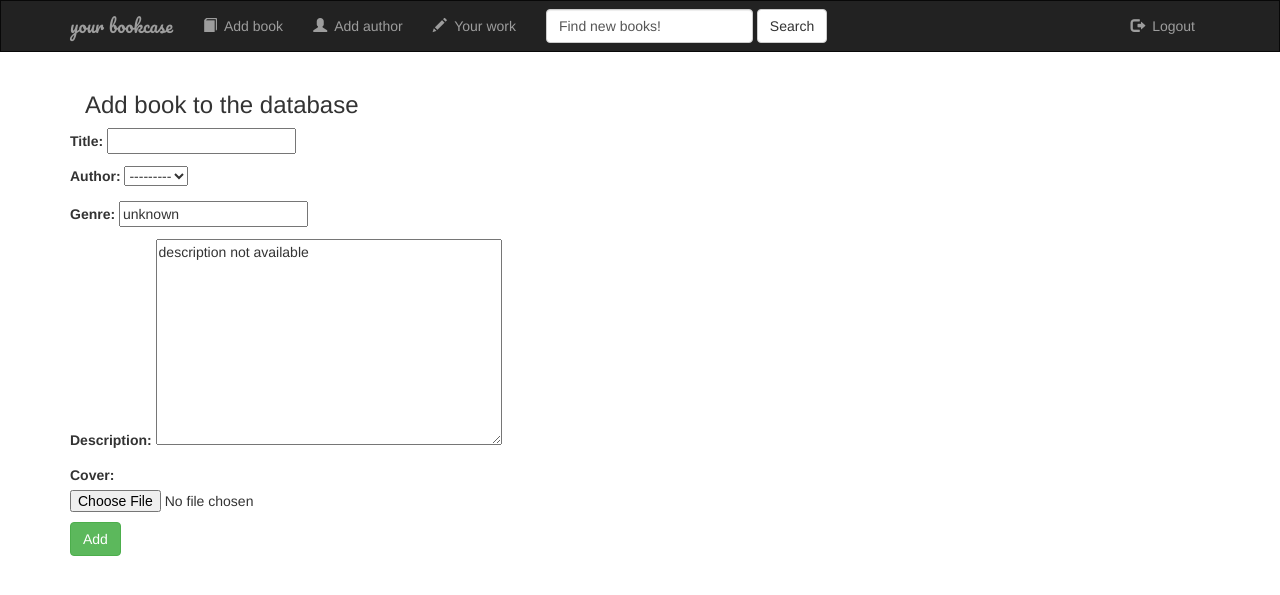
After one commit to lauosi/bookcase, a Django app: page /bookcase/book/add/ in a window 1280 px wide. The commit adds this page. Shown: the top 595 px of the page. Run offline with Django 3.2, Linux system fonts and the light colour scheme; data that the repository does not hold is empty; some libraries are stand-ins or nearby versions.

Commit message:
Adding new author and book by user

```diff
--- /dev/null
+++ b/bookcase/forms.py
@@ -0,0 +1,18 @@
+from django import forms
+from .models import Author, Book
+
+class BookForm(forms.ModelForm):
+    class Meta:
+        model = Book
+        fields = ['title', 'author', 'genre', 'description','cover' ]
+
+class AuthorForm(forms.ModelForm):
+    class Meta:
+        model = Author
+        fields = ['first_name', 'second_name', 'face', 'biography']
+
+# class ReviewForm(forms.ModelForm):
+
+#     class Meta:
+#         model = Review
+#         fields = ('author', 'text',)
--- a/bookcase/models.py
+++ b/bookcase/models.py
@@ -23,10 +23,13 @@ class Book(models.Model):
     cover = models.ImageField(upload_to = upload_logo, blank=True, null=True)
     genre = models.CharField(max_length=200, default="unknown")
     add_date = models.DateTimeField(default=timezone.now)
-    description = models.TextField(default='description not available')
+    description = models.TextField(default='description not available', blank=True, null=True)
 
     def __str__(self):
         return self.title
+
+    def get_absolute_url(self):
+        return reverse('bookcase:detail', kwargs={'pk': self.pk})
 
     def days_since_add(self):
         # calculates day since last add
--- a/bookcase/static/bookcase/css/style.css
+++ b/bookcase/static/bookcase/css/style.css
@@ -14,6 +14,11 @@ body{
     padding-bottom: 10px;
 }
 
-.book-info{
+/*.book-info{
     float:right;
+}*/
+
+.book-cover{
+    float:left;
+    padding-right: 10px;
 }
--- /dev/null
+++ b/bookcase/templates/bookcase/add_book.html
@@ -0,0 +1,20 @@
+{% extends 'bookcase/base.html' %}
+
+{% block title %}
+Author
+{% endblock %}
+
+{% block body %}
+<div class="container">
+    <div>
+        <h3>Add book to the database</h3>
+    </div>
+    <div class="row">
+        <form action="" method="post">
+            {% csrf_token %}
+            {{form.as_p}}
+            <input type="submit" class="btn btn-success" value="Add" />
+        </form>
+    </div>
+</div>
+{% endblock%}
--- a/bookcase/templates/bookcase/base.html
+++ b/bookcase/templates/bookcase/base.html
@@ -29,13 +29,13 @@
         <div class="collapse navbar-collapse" id="topNavBar">
             <ul class="nav navbar-nav">
                 <li class="">
-                    <a href="#">
-                        <span class="glyphicon glyphicon-book" aria-hidden="true"></span>&nbsp; Books
+                    <a href="{% url 'bookcase:add_book'%}">
+                        <span class="glyphicon glyphicon-book" aria-hidden="true"></span>&nbsp; Add book
                     </a>
                 </li>
                 <li class="">
-                    <a href="#">
-                        <span class="glyphicon glyphicon-user" aria-hidden="true"></span>&nbsp; Authors
+                    <a href="{% url 'bookcase:add_author' %}">
+                        <span class="glyphicon glyphicon-user" aria-hidden="true"></span>&nbsp; Add author
                     </a>
                 </li>
                 <li class="">
--- a/bookcase/urls.py
+++ b/bookcase/urls.py
@@ -7,4 +7,7 @@ urlpatterns = [
     url(r'^$', views.IndexView.as_view(), name='index'),
     url(r'^(?P<pk>[0-9]+)$', views.DetailView.as_view(), name='detail'),
     url(r'^author/(?P<pk>[0-9]+)$', views.DetailAuthor.as_view(), name='detail_author'),
+    url(r'^book/add/$', views.AddBook.as_view(), name='add_book'),
+    url(r'^author/add/$', views.AddAuthor.as_view(), name='add_author'),
+    url(r'^display', views.display_meta)
 ]
--- a/bookcase/views.py
+++ b/bookcase/views.py
@@ -1,8 +1,13 @@
 from django.shortcuts import get_object_or_404, render
 from django.utils import timezone
 from django.views import generic
+#from django.views.generic.edit import CreateView, UpdateView, DeleteView
 
 from .models import Book, Author
+from .forms import BookForm, AuthorForm
+from django.core.urlresolvers import reverse_lazy
+from django.http import HttpResponse, HttpResponseRedirect
+
 
 class IndexView(generic.ListView):
     template_name = 'bookcase/index.html'
@@ -32,3 +37,32 @@ class DetailAuthor(generic.DetailView):
         author = Author.objects.get(id=id)
         context['authors_books'] = author.book_set.all()
         return context
+
+class AddBook(generic.FormView):
+    template_name = 'bookcase/add_book.html'
+    form_class = BookForm
+    success_url =  reverse_lazy('bookcase:index')
+
+    def form_valid(self, form):
+        self.object = form.save(commit=False)
+        self.object.add_date = timezone.now()
+        self.object.save()
+        return HttpResponseRedirect(self.get_success_url())
+
+class AddAuthor(generic.FormView):
+    template_name = 'bookcase/add_author.html'
+    form_class = AuthorForm
+    success_url =  reverse_lazy('bookcase:index')
+
+    def form_valid(self, form):
+        # self.object = form.save(commit=False)
+        # self.object.save()
+        form.save()
+        return HttpResponseRedirect(self.get_success_url())
+
+def display_meta(request):
+    values = request.META.items()
+    html = []
+    for k, v in values:
+        html.append('<tr><td>%s</td><td>%s</td></tr>' % (k, v))
+    return HttpResponse('<table>%s</table>' % '\n'.join(html))
```
Also changed, not shown: bookcase/templates/bookcase/add_author.html (added, +20 -0 lines), bookcase/templates/bookcase/index.html (+7 -5 lines), bookcase/migrations/0004_auto_20160628_1825.py (added), bookcase/migrations/0005_auto_20160628_1846.py (added), bookcase/migrations/0006_auto_20160628_1858.py (added).
